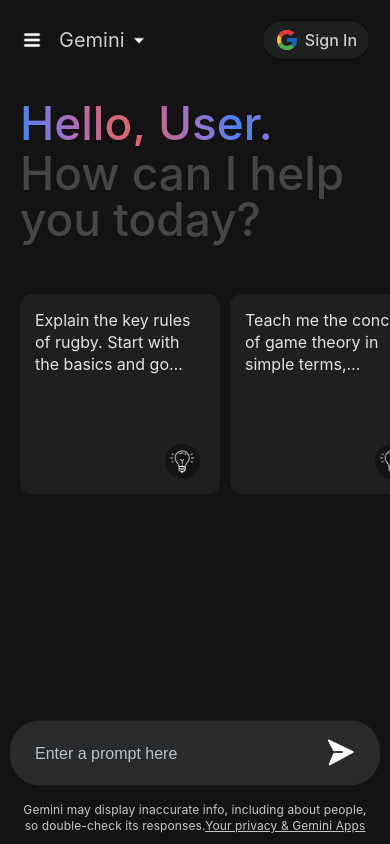
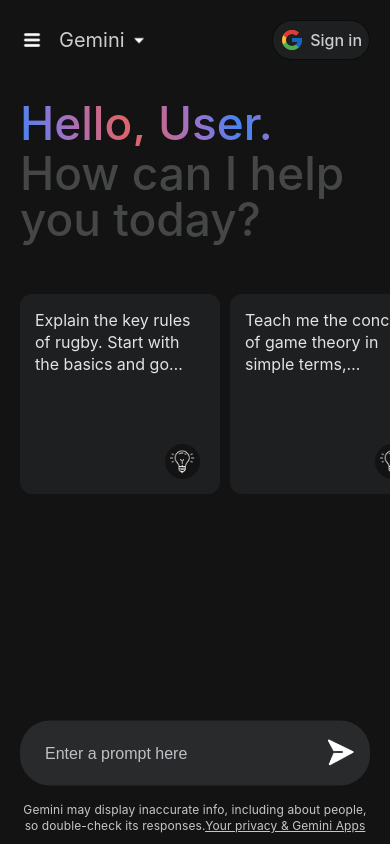
Before and after one commit to smile101603/Gemini-Ai--MERN, a React (Create React App) app in the folder public/: page / in a window 390 px wide. Built offline with nearby package versions, Linux system fonts and the light colour scheme; no server answers.

Commit message:
fixed input padding issue after 650width and change gap in right header section

```diff
--- a/public/src/components/Header/Header.js
+++ b/public/src/components/Header/Header.js
@@ -77,7 +77,7 @@
         ) : (
           <div className={styles["login"]} onClick={loginHandler}>
             <img src={commonIcon.googleLogo} alt="google logo"></img>
-            <p>Sign In</p>
+            <p>Sign in</p>
           </div>
         )}
       </div>
--- a/public/src/components/Header/Header.module.css
+++ b/public/src/components/Header/Header.module.css
@@ -110,6 +110,10 @@
 }
 
 @media (max-width: 960px) {
+  .login {
+    padding: 7px 7px;
+  }
+
   .menu-icon {
     display: flex;
   }
@@ -118,3 +122,12 @@
     display: flex;
   }
 }
+
+@media (max-width: 320px) {
+  .login p {
+    display: none;
+  }
+  .right-section {
+    gap: 8px;
+  }
+}
--- a/public/src/components/InputSection/InputSection.module.css
+++ b/public/src/components/InputSection/InputSection.module.css
@@ -76,7 +76,7 @@
 @media (max-width: 680px) {
   .input-main {
     bottom: -4px;
-    padding: 15px 10px 15px;
+    padding: 15px 20px 15px;
   }
 }
 
```
